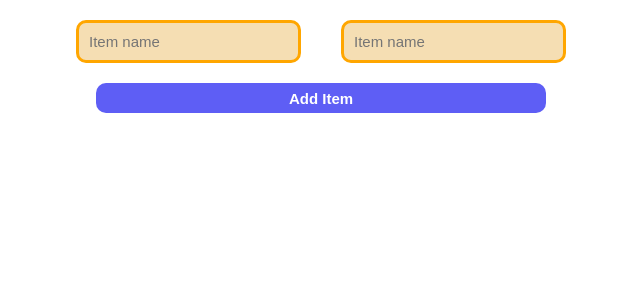
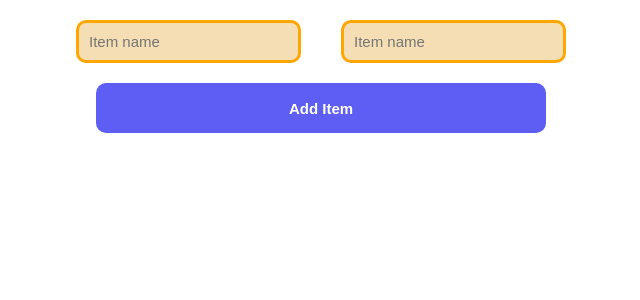
Before and after one commit to Ojaswi2000/calorie, a React (Create React App) app: page / in a window 1280 px wide. Shown: the top 300 px of the page, without its empty margins (319-959 px from the left). Built offline with nearby package versions, Linux system fonts and the light colour scheme.

Commit message:
added btn styling

```diff
--- a/src/App.css
+++ b/src/App.css
@@ -23,7 +23,7 @@ input {
 
 button {
   width: 450px;
-  height: 30px;
+  height: 50px;
   font-size: 15px;
   font-weight: bold;
   background-color: rgb(94, 94, 245);
@@ -32,3 +32,10 @@ button {
   color: white;
   border-radius: 10px;
 }
+
+button:active {
+  transform: scale(0.98);
+  /* Scaling button to 0.98 to its original size */
+  box-shadow: 3px 2px 22px 1px rgba(0, 0, 0, 0.24);
+  /* Lowering the shadow */
+}
```
